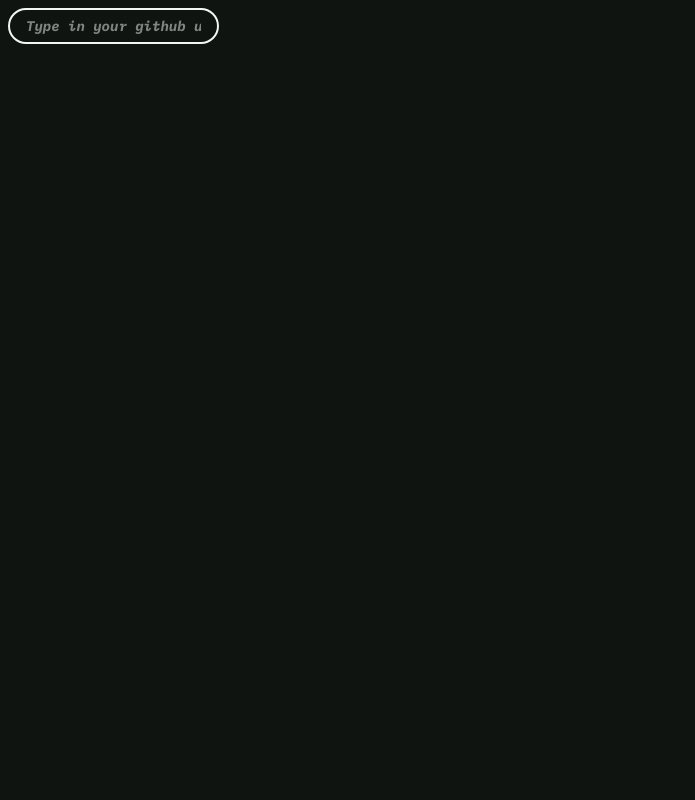
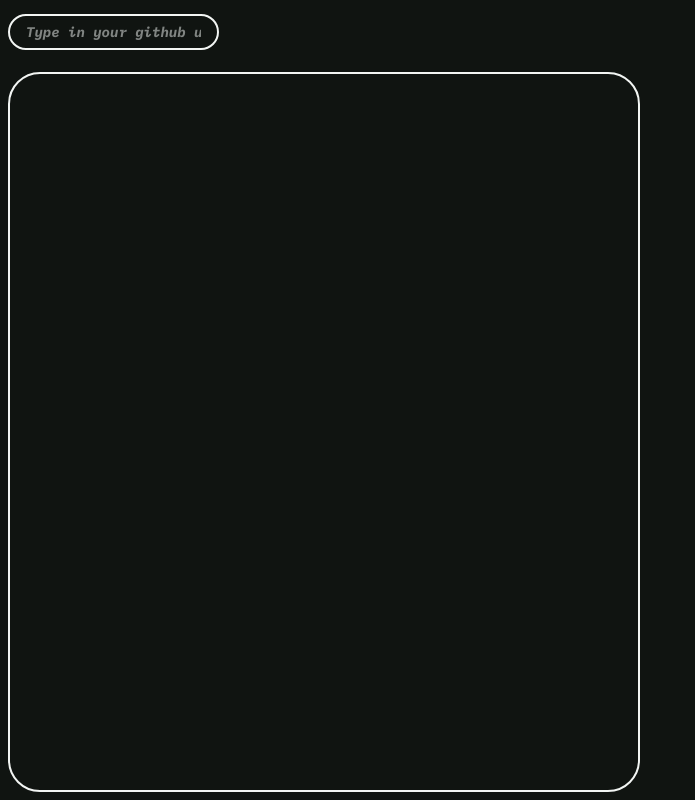
Before and after one commit to GitWorkingTime/github-profile-analyzer, a React (Vite) app in the folder github-profile-analyzer/: page / in a window 1280 px wide. Shown: the whole page, without its empty margins (0-695 px from the left). Built offline with nearby package versions, Linux system fonts and the light colour scheme.

Commit message:
Added Context and initial user card

```diff
--- a/github-profile-analyzer/src/App.tsx
+++ b/github-profile-analyzer/src/App.tsx
@@ -1,13 +1,16 @@
+import { GitHubProvider } from "./Context/GitHubProvider"
 import NavBar from "./Components/UI/NavBar"
-import SearchWrapperDefault from "./Components/UI/SearchWrapperDefault"
+import UserPage from "./Components/Profile/UserPage"
 
 function App() {
-  return (
-    <div className="bg-(--bg-color) h-screen">
-      <NavBar />
-
-    </div>
-  )
+    return (
+        <GitHubProvider>
+            <div className="bg-(--bg-color) h-screen flex flex-col overflow-hidden">
+                <NavBar />
+                <UserPage />
+            </div>
+        </GitHubProvider>
+    )
 }
 
 export default App
--- a/github-profile-analyzer/src/Components/Profile/UserCard.tsx
+++ b/github-profile-analyzer/src/Components/Profile/UserCard.tsx
@@ -1,5 +1,21 @@
+import { useGitHub } from "../../Hooks/useGitHub"
+
 function UserCard() {
+    const { user } = useGitHub()
 
+    return <>
+        <div className="w-1/2 h-full border-2 border-(--text) rounded-4xl">
+            <div id="pfp">
+                {user && (
+                    <img
+                        src={user.avatar_url}
+                        alt={`${user.login}'s avatar`}
+                        className="rounded-full w-24 h-24"
+                    />
+                )}
+            </div>
+        </div>
+    </>
 }
 
 export default UserCard
--- /dev/null
+++ b/github-profile-analyzer/src/Components/Profile/UserPage.tsx
@@ -0,0 +1,12 @@
+import UserCard from "./UserCard"
+
+function UserPage() {
+
+    return <>
+        <div className="flex-1 overflow-hidden p-2">
+            <UserCard />
+        </div>
+    </>
+}
+
+export default UserPage
--- a/github-profile-analyzer/src/Components/UI/NavBar.tsx
+++ b/github-profile-analyzer/src/Components/UI/NavBar.tsx
@@ -2,7 +2,7 @@
 
 function NavBar() {
     return <>
-        <div id="container" className="flex w-full h-16 p-2">
+        <div id="container" className="flex w-full h-16 p-2 items-center">
             <SearchBar variant="navbar" />
         </div>
 
--- a/github-profile-analyzer/src/Components/UI/SearchBar.tsx
+++ b/github-profile-analyzer/src/Components/UI/SearchBar.tsx
@@ -1,25 +1,21 @@
-import { useEffect, useState } from "react"
-import useGitHubUser from "../../Hooks/useGitHubAPI"
+import { useState } from "react"
+import { useGitHub } from "../../Hooks/useGitHub"
 
 interface SearchBarProps {
     variant: "default" | "navbar"
 }
 
-function SearchBar({variant} : SearchBarProps) {
-    const [username, setUsername] = useState("");
-    const {user, fetchUser} = useGitHubUser()
-
-    useEffect(() => {
-     console.log(user)
-    }, [user])
+function SearchBar({ variant }: SearchBarProps) {
+    const [username, setUsername] = useState("")
+    const { fetchUser } = useGitHub()
 
     const getUsername = (e: React.ChangeEvent<HTMLInputElement>) => {
         setUsername(e.target.value)
-    };
+    }
 
     const handleSubmit = async (e: React.SyntheticEvent<HTMLFormElement>) => {
-        e.preventDefault();
-        if(!username.trim()) return;
+        e.preventDefault()
+        if (!username.trim()) return
         await fetchUser(username)
         setUsername("")
     }
@@ -32,14 +28,15 @@
     ].join(" ")
 
     return <>
-        <form onSubmit={handleSubmit}  className="w-2/3">
-            <input type="text"
+        <form onSubmit={handleSubmit} className="w-2/3">
+            <input
+                type="text"
                 value={username}
                 onChange={getUsername}
                 className={inputStyling}
                 placeholder="Type in your github username"
             />
-            <button type="submit" className="hidden"/>
+            <button type="submit" className="hidden" />
         </form>
     </>
 }
--- a/github-profile-analyzer/src/Components/UI/SearchWrapperDefault.tsx
+++ b/github-profile-analyzer/src/Components/UI/SearchWrapperDefault.tsx
@@ -1,4 +1,4 @@
-import SearchBar from "./SearchBar"
+// import SearchBar from "./SearchBar"
 
 function SearchWrapperDefault() {
     return <>
@@ -7,7 +7,7 @@
                 <h1 className="text-(--text) font-['IBM_Plex_Mono'] text-4xl font-bold text-center">
                     <span className="text-(--primary)">Github</span> Profile Analyzer
                 </h1>
-                <SearchBar variant="default" />
+                {/* <SearchBar variant="default" /> */}
             </div>
         </div>
     </>
--- /dev/null
+++ b/github-profile-analyzer/src/Context/GitHubContext.ts
@@ -0,0 +1,4 @@
+import { createContext } from "react"
+import type { GitHubContextType } from "../Types/GitHubContextType"
+
+export const GitHubContext = createContext<GitHubContextType | null>(null)
--- /dev/null
+++ b/github-profile-analyzer/src/Context/GitHubProvider.tsx
@@ -0,0 +1,34 @@
+import { useState } from "react"
+import { GitHubContext } from "./GitHubContext"
+import type { GitHubUser } from "../Types/GitHubUser"
+
+export function GitHubProvider({ children }: { children: React.ReactNode }) {
+    const [user, setUser] = useState<GitHubUser | null>(null)
+    const [loading, setLoading] = useState<boolean>(false)
+    const [error, setError] = useState<string | null>(null)
+
+    const fetchUser = async (username: string): Promise<void> => {
+        setLoading(true)
+        setError(null)
+        try {
+            const res = await fetch(`https://api.github.com/users/${username}`)
+            if (!res.ok) {
+                throw new Error(`HTTP Error: ${res.status}`)
+            }
+            const data: GitHubUser = await res.json()
+            setUser(data)
+        } catch (err) {
+            if (err instanceof Error) {
+                setError(err.message)
+            }
+        } finally {
+            setLoading(false)
+        }
+    }
+
+    return (
+        <GitHubContext.Provider value={{ user, loading, error, fetchUser }}>
+            {children}
+        </GitHubContext.Provider>
+    )
+}
--- /dev/null
+++ b/github-profile-analyzer/src/Hooks/useGitHub.ts
@@ -0,0 +1,11 @@
+import { useContext } from "react"
+import { GitHubContext } from "../Context/GitHubContext"
+import type { GitHubContextType } from "../Types/GitHubContextType"
+
+export function useGitHub(): GitHubContextType {
+    const context = useContext(GitHubContext)
+    if (!context) {
+        throw new Error("useGitHub must be used within a GitHubProvider")
+    }
+    return context
+}
--- /dev/null
+++ b/github-profile-analyzer/src/Types/GitHubContextType.ts
@@ -0,0 +1,8 @@
+import type { GitHubUser } from "./GitHubUser"
+
+export interface GitHubContextType {
+    user: GitHubUser | null
+    loading: boolean
+    error: string | null
+    fetchUser: (username: string) => Promise<void>
+}
--- /dev/null
+++ b/github-profile-analyzer/src/Types/GitHubUser.ts
@@ -0,0 +1,14 @@
+export interface GitHubUser {
+    login: string
+    id: number
+    avatar_url: string
+    name: string | null
+    bio: string | null
+    public_repos: number
+    followers: number
+    following: number
+    created_at: string
+    company: string | null
+    location: string | null
+    blog: string | null
+}
```
Also changed, not shown: github-profile-analyzer/src/Hooks/useGitHubAPI.ts (+1 -15 lines), 1 other file (tests, documents, lock files or other folders).
